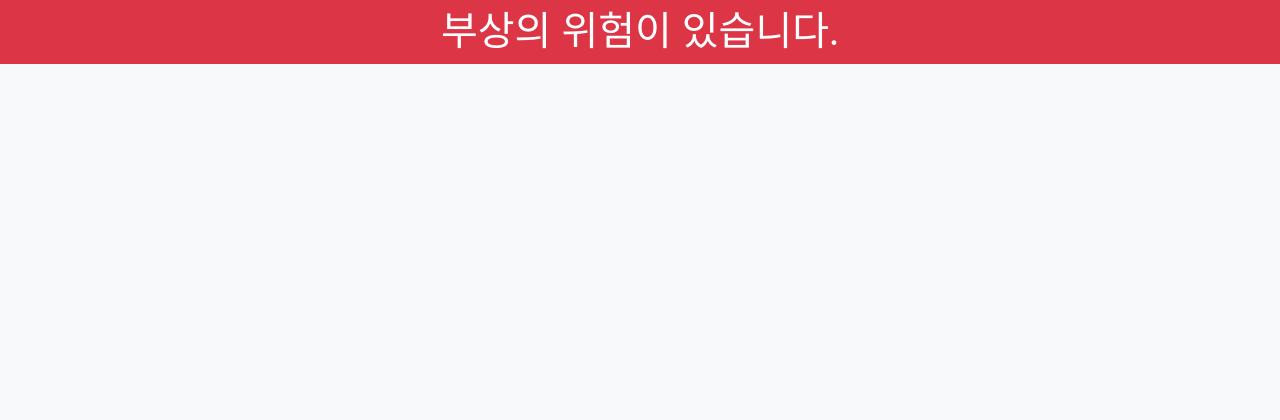
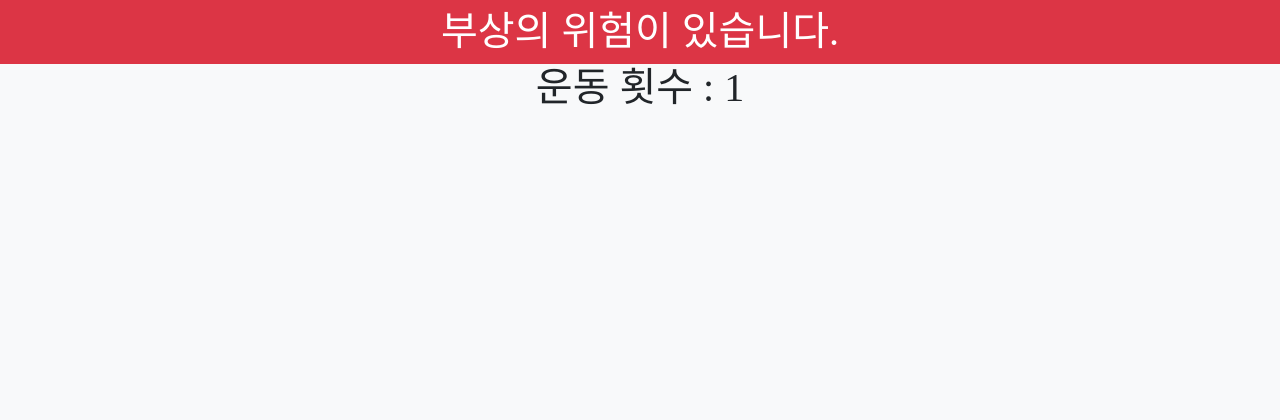
Before and after one commit to Kyubin30/2022-2-industry-university-project, a Python web app: template flask/templates/result.html in a window 1280 px wide. Shown: the top 420 px of the page. Run offline with Jinja, Linux system fonts and the light colour scheme; the template is opened without the code that fills it: most values are stand-ins (such as "Sample title", 1, 10 or a date in 2020); some web fonts are replaced.

Commit message:
result.html 수정

```diff
--- a/flask/templates/result.html
+++ b/flask/templates/result.html
@@ -22,9 +22,9 @@
     {% endif %}
     </div>
 
-    <div class="row text-center">
-
-    </div>
+    <h1 class="text-center">
+        운동 횟수 : {{num}}
+    </h1>
 
     <form action="/" class="w-100 detailForm">
         <button type="submit" class="text-center d-flex" style="margin: 0 auto;">
```
